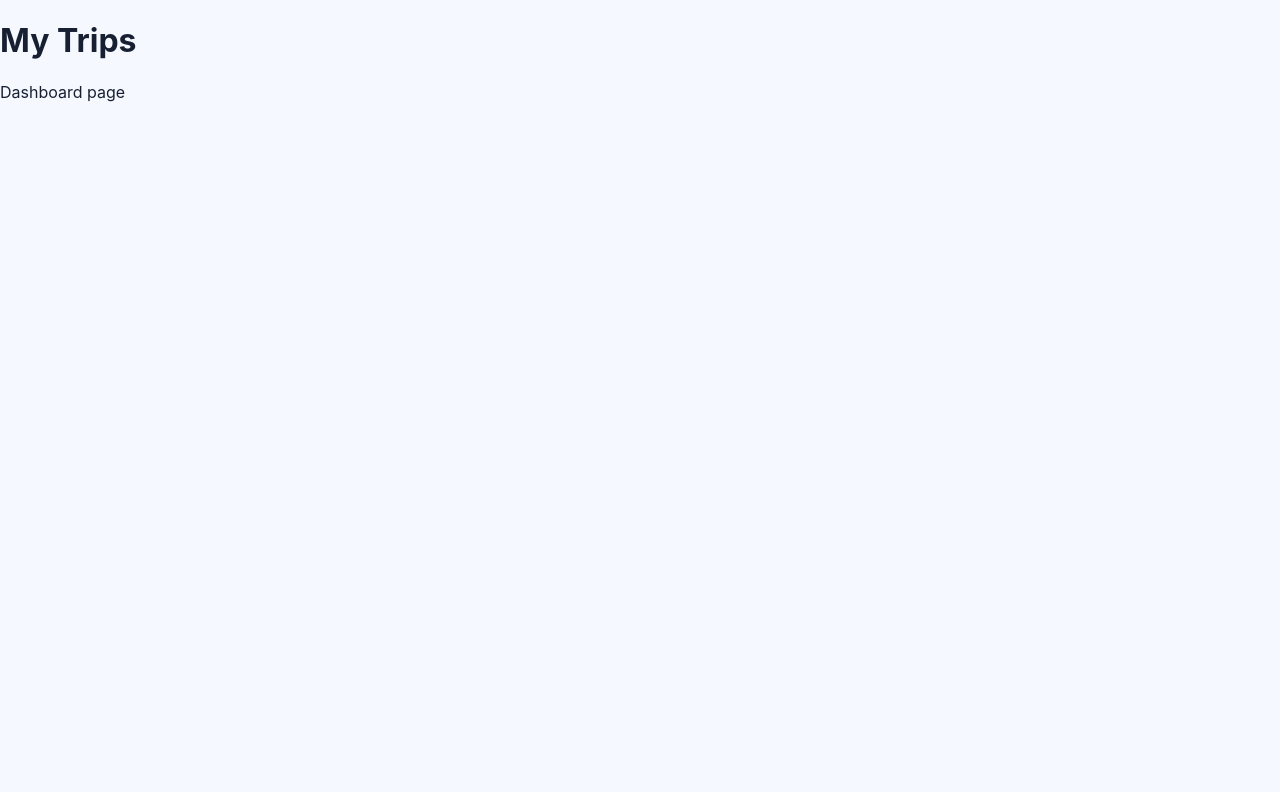
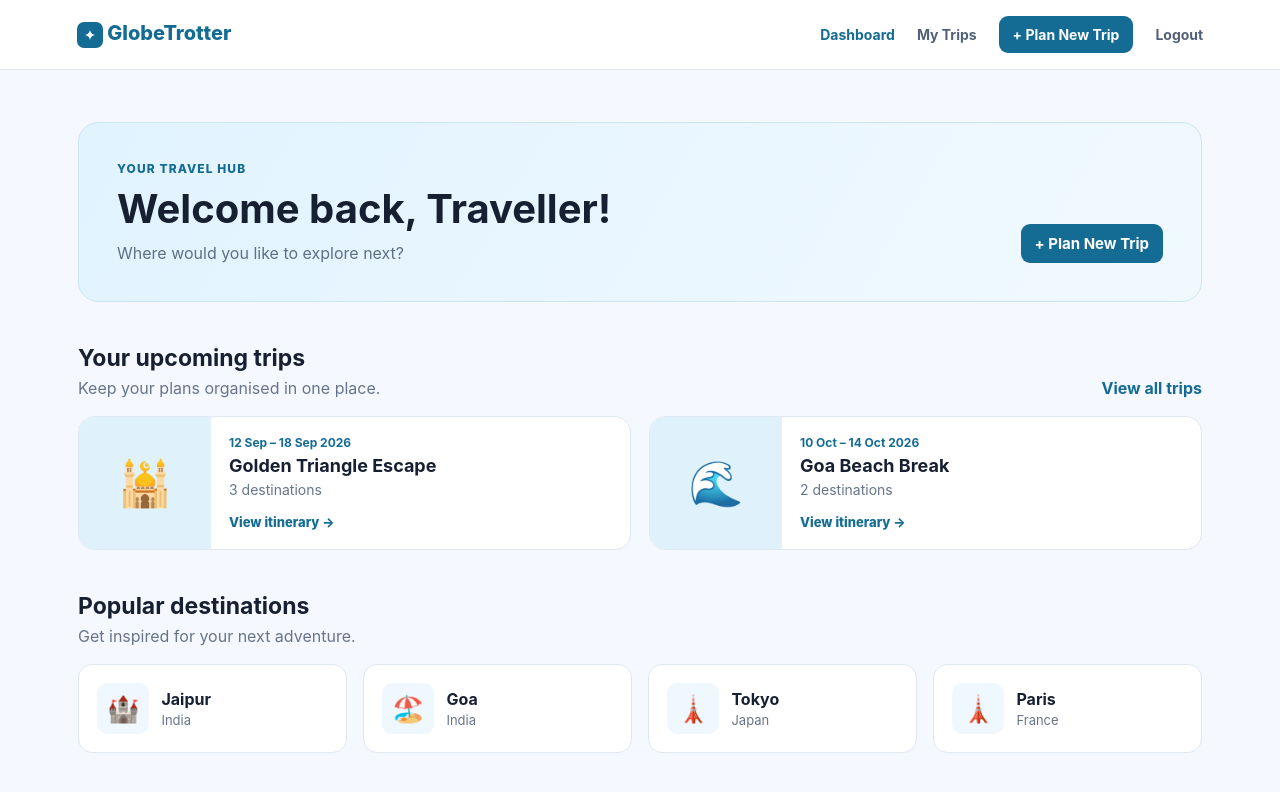
Before and after one commit to RAJPUTJII0/GlobeTrotter, a React (Vite) app in the folder frontend/: page /dashboard in a window 1280 px wide. Shown: the top 792 px of the page. Built offline with nearby package versions, Linux system fonts and the light colour scheme.

Commit message:
Build dashboard and navigation UI

```diff
--- a/frontend/src/components/Navbar.jsx
+++ b/frontend/src/components/Navbar.jsx
@@ -1 +1,23 @@
-export default function Navbar() { return <nav>GlobeTrotter</nav>; }
+import { Link, NavLink, useNavigate } from 'react-router-dom';
+import '../styles/dashboard.css';
+
+export default function Navbar() {
+  const navigate = useNavigate();
+
+  function handleLogout() {
+    localStorage.removeItem('globetrotter_user');
+    navigate('/login');
+  }
+
+  return (
+    <header className="navbar">
+      <Link className="nav-brand" to="/dashboard"><span aria-hidden="true">✦</span> GlobeTrotter</Link>
+      <nav className="nav-links" aria-label="Main navigation">
+        <NavLink to="/dashboard">Dashboard</NavLink>
+        <NavLink to="/my-trips">My Trips</NavLink>
+        <Link className="new-trip-link" to="/create-trip">+ Plan New Trip</Link>
+        <button className="logout-button" onClick={handleLogout} type="button">Logout</button>
+      </nav>
+    </header>
+  );
+}
--- a/frontend/src/components/TripCard.jsx
+++ b/frontend/src/components/TripCard.jsx
@@ -1 +1,13 @@
-export default function TripCard() { return <article>Trip card</article>; }
+export default function TripCard({ title, dates, cities, emoji }) {
+  return (
+    <article className="trip-card">
+      <div className="trip-card-image" aria-hidden="true">{emoji}</div>
+      <div className="trip-card-content">
+        <p className="trip-card-dates">{dates}</p>
+        <h3>{title}</h3>
+        <p>{cities} destinations</p>
+        <button type="button">View itinerary →</button>
+      </div>
+    </article>
+  );
+}
--- a/frontend/src/pages/Dashboard.jsx
+++ b/frontend/src/pages/Dashboard.jsx
@@ -1 +1,50 @@
-export default function Dashboard() { return <main><h1>My Trips</h1><p>Dashboard page</p></main>; }
+import { Link, useNavigate } from 'react-router-dom';
+import Navbar from '../components/Navbar.jsx';
+import TripCard from '../components/TripCard.jsx';
+import '../styles/dashboard.css';
+
+const demoTrips = [
+  { title: 'Golden Triangle Escape', dates: '12 Sep – 18 Sep 2026', cities: 3, emoji: '🕌' },
+  { title: 'Goa Beach Break', dates: '10 Oct – 14 Oct 2026', cities: 2, emoji: '🌊' },
+];
+
+const destinations = [
+  { name: 'Jaipur', country: 'India', emoji: '🏰' },
+  { name: 'Goa', country: 'India', emoji: '🏖️' },
+  { name: 'Tokyo', country: 'Japan', emoji: '🗼' },
+  { name: 'Paris', country: 'France', emoji: '🗼' },
+];
+
+export default function Dashboard() {
+  const navigate = useNavigate();
+  const savedUser = JSON.parse(localStorage.getItem('globetrotter_user') || '{}');
+  const userName = savedUser.name || 'Traveller';
+
+  return (
+    <div className="app-shell">
+      <Navbar />
+      <main className="dashboard-page">
+        <section className="dashboard-hero">
+          <div>
+            <p className="eyebrow">YOUR TRAVEL HUB</p>
+            <h1>Welcome back, {userName}!</h1>
+            <p>Where would you like to explore next?</p>
+          </div>
+          <button className="primary-button" onClick={() => navigate('/create-trip')} type="button">+ Plan New Trip</button>
+        </section>
+
+        <section className="content-section" aria-labelledby="upcoming-trips">
+          <div className="section-heading"><div><h2 id="upcoming-trips">Your upcoming trips</h2><p>Keep your plans organised in one place.</p></div><Link to="/my-trips">View all trips</Link></div>
+          <div className="trip-grid">{demoTrips.map((trip) => <TripCard key={trip.title} {...trip} />)}</div>
+        </section>
+
+        <section className="content-section" aria-labelledby="popular-destinations">
+          <div className="section-heading"><div><h2 id="popular-destinations">Popular destinations</h2><p>Get inspired for your next adventure.</p></div></div>
+          <div className="destination-grid">
+            {destinations.map((destination) => <article className="destination-card" key={destination.name}><span aria-hidden="true">{destination.emoji}</span><div><h3>{destination.name}</h3><p>{destination.country}</p></div></article>)}
+          </div>
+        </section>
+      </main>
+    </div>
+  );
+}
--- /dev/null
+++ b/frontend/src/styles/dashboard.css
@@ -0,0 +1,22 @@
+.app-shell { background: #f5f8ff; min-height: 100vh; }
+.navbar { align-items: center; background: #fff; border-bottom: 1px solid #e0e8f3; display: flex; justify-content: space-between; min-height: 70px; padding: 0 6vw; }
+.nav-brand { color: #146c94; font-size: 20px; font-weight: 800; text-decoration: none; }
+.nav-brand span { background: #146c94; border-radius: 7px; color: white; display: inline-grid; font-size: 13px; height: 26px; place-items: center; width: 26px; }
+.nav-links { align-items: center; display: flex; gap: 22px; }
+.nav-links a { color: #526078; font-size: 14px; font-weight: 650; text-decoration: none; }
+.nav-links a.active { color: #146c94; }
+.nav-links .new-trip-link, .primary-button { background: #146c94; border: 0; border-radius: 9px; color: white; padding: 10px 14px; }
+.logout-button { background: none; border: 0; color: #526078; cursor: pointer; font-size: 14px; font-weight: 650; padding: 0; }
+.dashboard-page { margin: 0 auto; max-width: 1180px; padding: 52px 28px 72px; }
+.dashboard-hero { align-items: end; background: linear-gradient(120deg, #e1f3ff, #f1f9ff); border: 1px solid #cae6f5; border-radius: 20px; display: flex; justify-content: space-between; padding: 38px; }
+.eyebrow { color: #146c94; font-size: 12px; font-weight: 800; letter-spacing: .09em; margin: 0 0 8px; }
+.dashboard-hero h1 { font-size: clamp(28px, 4vw, 40px); margin: 0; }
+.dashboard-hero p:not(.eyebrow) { color: #5f6f84; margin: 10px 0 0; }
+.primary-button { cursor: pointer; font-size: 15px; font-weight: 750; white-space: nowrap; }
+.content-section { margin-top: 42px; }
+.section-heading { align-items: end; display: flex; justify-content: space-between; margin-bottom: 18px; }
+.section-heading h2 { font-size: 23px; margin: 0; }.section-heading p { color: #66758b; margin: 6px 0 0; }.section-heading a { color: #146c94; font-weight: 700; text-decoration: none; }
+.trip-grid { display: grid; gap: 18px; grid-template-columns: repeat(2, minmax(0, 1fr)); }
+.trip-card { background: white; border: 1px solid #e0e8f3; border-radius: 16px; display: flex; overflow: hidden; }.trip-card-image { align-items: center; background: #dff2fb; display: flex; font-size: 44px; justify-content: center; min-width: 132px; }.trip-card-content { padding: 18px; }.trip-card-content h3 { font-size: 18px; margin: 5px 0; }.trip-card-content p { color: #66758b; font-size: 14px; margin: 0; }.trip-card-dates { color: #146c94 !important; font-size: 12px !important; font-weight: 750; }.trip-card-content button { background: none; border: 0; color: #146c94; cursor: pointer; font-size: 13px; font-weight: 800; margin-top: 16px; padding: 0; }
+.destination-grid { display: grid; gap: 16px; grid-template-columns: repeat(4, minmax(0, 1fr)); }.destination-card { align-items: center; background: white; border: 1px solid #e0e8f3; border-radius: 14px; display: flex; gap: 12px; padding: 18px; }.destination-card > span { background: #eff8ff; border-radius: 10px; font-size: 26px; padding: 10px; }.destination-card h3 { font-size: 16px; margin: 0; }.destination-card p { color: #66758b; font-size: 13px; margin: 3px 0 0; }
+@media (max-width: 760px) { .navbar { align-items: flex-start; flex-direction: column; gap: 12px; padding: 16px 24px; }.nav-links { flex-wrap: wrap; gap: 12px; }.dashboard-page { padding: 28px 18px 52px; }.dashboard-hero { align-items: flex-start; flex-direction: column; gap: 22px; padding: 28px; }.trip-grid, .destination-grid { grid-template-columns: 1fr; } }
```
